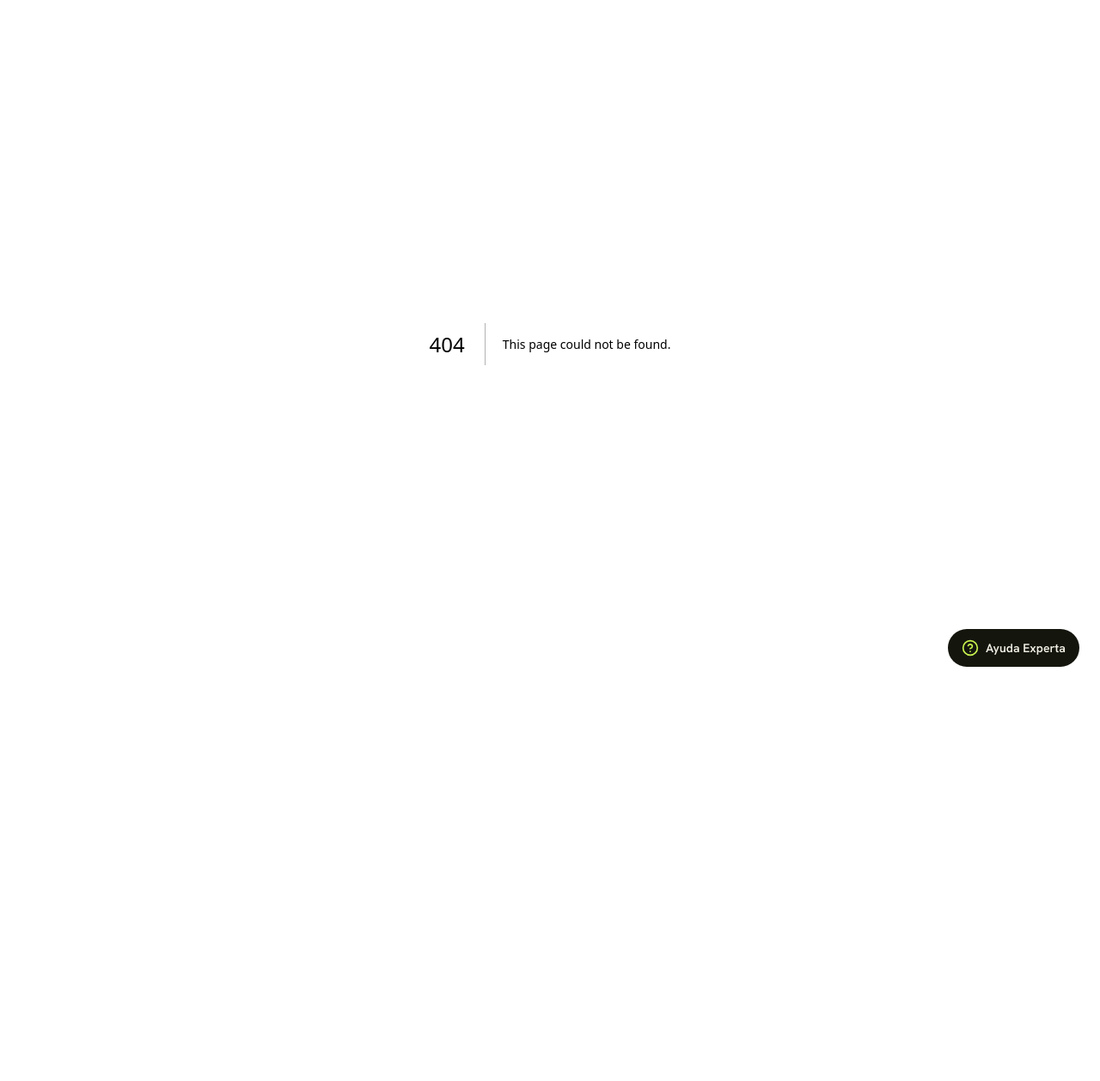
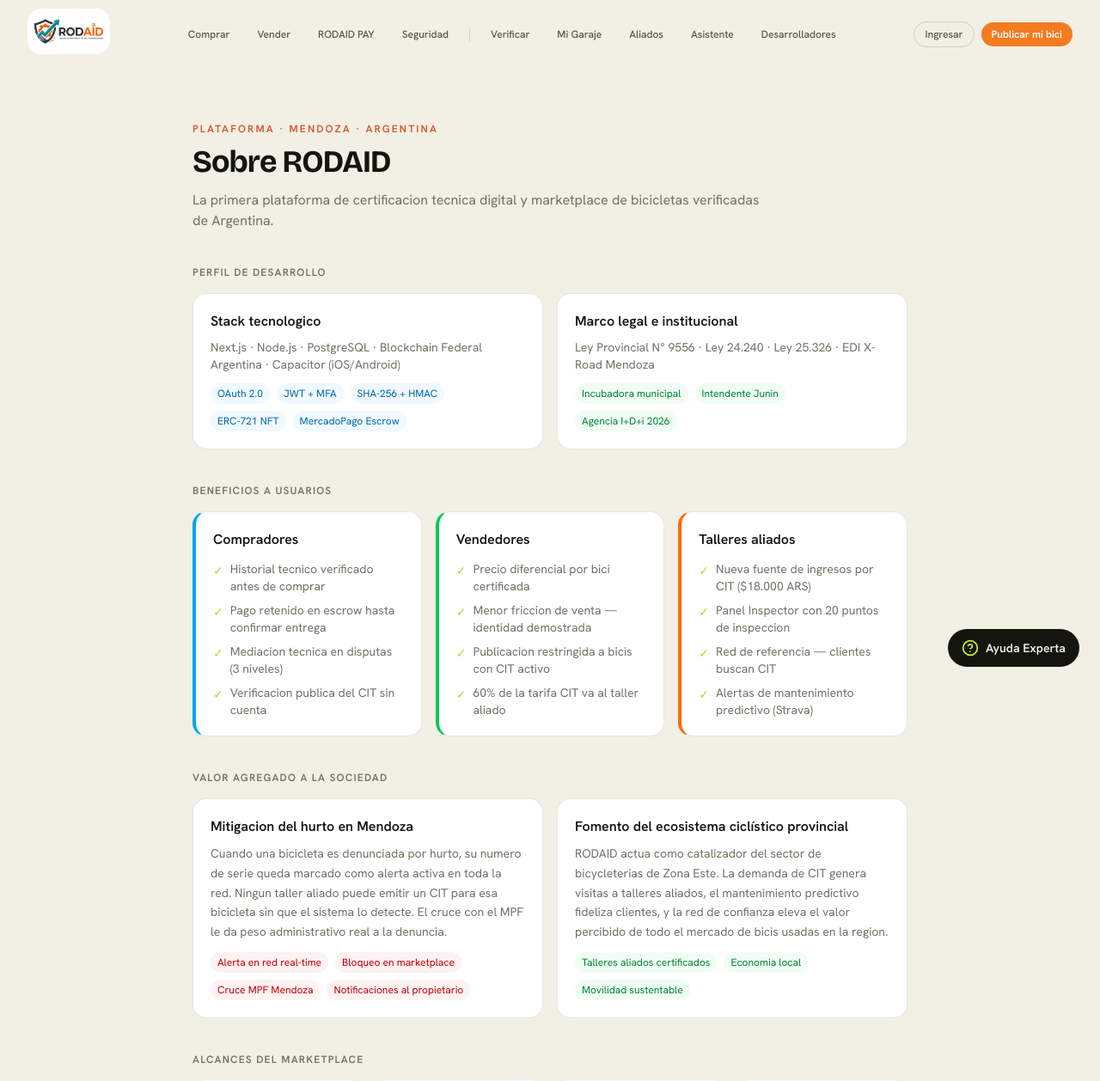
Before and after one commit to Ridaid-net/vibe-coding-platform, a Next.js app: page /sobre in a window 1280 px wide. Before the commit this address had no page. Shown: the top 1258 px of the page at 86% size. Before the commit the page ends 800 px from the top, so only its background shows below. Built offline with nearby package versions, Linux system fonts and the light colour scheme.

Commit message:
feat: pagina Sobre RODAID con perfil completo de la plataforma

```diff
--- /dev/null
+++ b/app/sobre/page.tsx
@@ -0,0 +1,121 @@
+import { Nav } from '@/components/rodaid/nav'
+import { Footer } from '@/components/rodaid/footer'
+
+export const metadata = {
+  title: 'Sobre RODAID — Plataforma de certificacion de bicicletas verificadas',
+  description: 'Perfil de desarrollo, alcances, beneficios y valor social de RODAID.',
+}
+
+export default function SobrePage() {
+  return (
+    <div className="min-h-screen bg-paper">
+      <Nav />
+      <main className="mx-auto max-w-4xl px-5 py-14 sm:px-8">
+        <header className="mb-10">
+          <span className="text-xs font-semibold uppercase tracking-[0.18em] text-clay">
+            Plataforma · Mendoza · Argentina
+          </span>
+          <h1 className="mt-2 font-display text-4xl font-bold tracking-tight text-ink">
+            Sobre RODAID
+          </h1>
+          <p className="mt-3 text-base text-slate-warm max-w-2xl">
+            La primera plataforma de certificacion tecnica digital y marketplace de bicicletas verificadas de Argentina.
+          </p>
+        </header>
+        <SobreContent />
+      </main>
+      <Footer />
+    </div>
+  )
+}
+
+function SobreContent() {
+  return (
+    <div className="space-y-10">
+      <section>
+        <p className="text-xs font-semibold uppercase tracking-widest text-slate-warm mb-4">Perfil de desarrollo</p>
+        <div className="grid grid-cols-1 sm:grid-cols-2 gap-4">
+          <div className="rounded-2xl border border-ink/10 bg-white p-5">
+            <p className="font-semibold text-ink mb-2">Stack tecnologico</p>
+            <p className="text-sm text-slate-warm">Next.js · Node.js · PostgreSQL · Blockchain Federal Argentina · Capacitor (iOS/Android)</p>
+            <div className="flex flex-wrap gap-2 mt-3">
+              {['OAuth 2.0','JWT + MFA','SHA-256 + HMAC','ERC-721 NFT','MercadoPago Escrow'].map(t => (
+                <span key={t} className="text-xs px-2 py-1 rounded-full bg-sky-50 text-sky-700">{t}</span>
+              ))}
+            </div>
+          </div>
+          <div className="rounded-2xl border border-ink/10 bg-white p-5">
+            <p className="font-semibold text-ink mb-2">Marco legal e institucional</p>
+            <p className="text-sm text-slate-warm">Ley Provincial N° 9556 · Ley 24.240 · Ley 25.326 · EDI X-Road Mendoza</p>
+            <div className="flex flex-wrap gap-2 mt-3">
+              {['Incubadora municipal','Intendente Junin','Agencia I+D+i 2026'].map(t => (
+                <span key={t} className="text-xs px-2 py-1 rounded-full bg-green-50 text-green-700">{t}</span>
+              ))}
+            </div>
+          </div>
+        </div>
+      </section>
+
+      <section>
+        <p className="text-xs font-semibold uppercase tracking-widest text-slate-warm mb-4">Beneficios a usuarios</p>
+        <div className="grid grid-cols-1 sm:grid-cols-3 gap-4">
+          {[
+            { titulo: 'Compradores', color: 'border-l-sky-500', items: ['Historial tecnico verificado antes de comprar','Pago retenido en escrow hasta confirmar entrega','Mediacion tecnica en disputas (3 niveles)','Verificacion publica del CIT sin cuenta'] },
+            { titulo: 'Vendedores', color: 'border-l-green-500', items: ['Precio diferencial por bici certificada','Menor friccion de venta — identidad demostrada','Publicacion restringida a bicis con CIT activo','60% de la tarifa CIT va al taller aliado'] },
+            { titulo: 'Talleres aliados', color: 'border-l-orange-500', items: ['Nueva fuente de ingresos por CIT ($18.000 ARS)','Panel Inspector con 20 puntos de inspeccion','Red de referencia — clientes buscan CIT','Alertas de mantenimiento predictivo (Strava)'] },
+          ].map(s => (
+            <div key={s.titulo} className={`rounded-2xl border border-ink/10 bg-white p-5 border-l-4 ${s.color}`}>
+              <p className="font-semibold text-ink mb-3">{s.titulo}</p>
+              <ul className="space-y-2">
+                {s.items.map(i => <li key={i} className="text-sm text-slate-warm flex gap-2"><span className="text-lime-deep mt-0.5">✓</span>{i}</li>)}
+              </ul>
+            </div>
+          ))}
+        </div>
+      </section>
+
+      <section>
+        <p className="text-xs font-semibold uppercase tracking-widest text-slate-warm mb-4">Valor agregado a la sociedad</p>
+        <div className="grid grid-cols-1 sm:grid-cols-2 gap-4">
+          <div className="rounded-2xl border border-ink/10 bg-white p-5">
+            <p className="font-semibold text-ink mb-2">Mitigacion del hurto en Mendoza</p>
+            <p className="text-sm text-slate-warm leading-relaxed">Cuando una bicicleta es denunciada por hurto, su numero de serie queda marcado como alerta activa en toda la red. Ningun taller aliado puede emitir un CIT para esa bicicleta sin que el sistema lo detecte. El cruce con el MPF le da peso administrativo real a la denuncia.</p>
+            <div className="flex flex-wrap gap-2 mt-3">
+              {['Alerta en red real-time','Bloqueo en marketplace','Cruce MPF Mendoza','Notificaciones al propietario'].map(t => (
+                <span key={t} className="text-xs px-2 py-1 rounded-full bg-red-50 text-red-700">{t}</span>
+              ))}
+            </div>
+          </div>
+          <div className="rounded-2xl border border-ink/10 bg-white p-5">
+            <p className="font-semibold text-ink mb-2">Fomento del ecosistema ciclístico provincial</p>
+            <p className="text-sm text-slate-warm leading-relaxed">RODAID actua como catalizador del sector de bicycleterias de Zona Este. La demanda de CIT genera visitas a talleres aliados, el mantenimiento predictivo fideliza clientes, y la red de confianza eleva el valor percibido de todo el mercado de bicis usadas en la region.</p>
+            <div className="flex flex-wrap gap-2 mt-3">
+              {['Talleres aliados certificados','Economia local','Movilidad sustentable'].map(t => (
+                <span key={t} className="text-xs px-2 py-1 rounded-full bg-green-50 text-green-700">{t}</span>
+              ))}
+            </div>
+          </div>
+        </div>
+      </section>
+
+      <section>
+        <p className="text-xs font-semibold uppercase tracking-widest text-slate-warm mb-4">Alcances del marketplace</p>
+        <div className="grid grid-cols-2 sm:grid-cols-4 gap-3">
+          {[
+            { val: '$18.000', lbl: 'ARS por CIT emitido' },
+            { val: '60 / 40', lbl: 'Split aliado / RODAID' },
+            { val: '19.008', lbl: 'Dispositivos Android compatibles' },
+            { val: 'BFA', lbl: 'Blockchain Federal Argentina' },
+          ].map(m => (
+            <div key={m.lbl} className="rounded-xl bg-slate-50 p-4 text-center">
+              <p className="text-xl font-semibold text-ink">{m.val}</p>
+              <p className="text-xs text-slate-warm mt-1">{m.lbl}</p>
+            </div>
+          ))}
+        </div>
+      </section>
+
+      <p className="text-xs text-center text-slate-warm/60 pt-4">RODAID · rodaid.net · San Martin, Mendoza, Argentina · 2026</p>
+    </div>
+  )
+}
```
